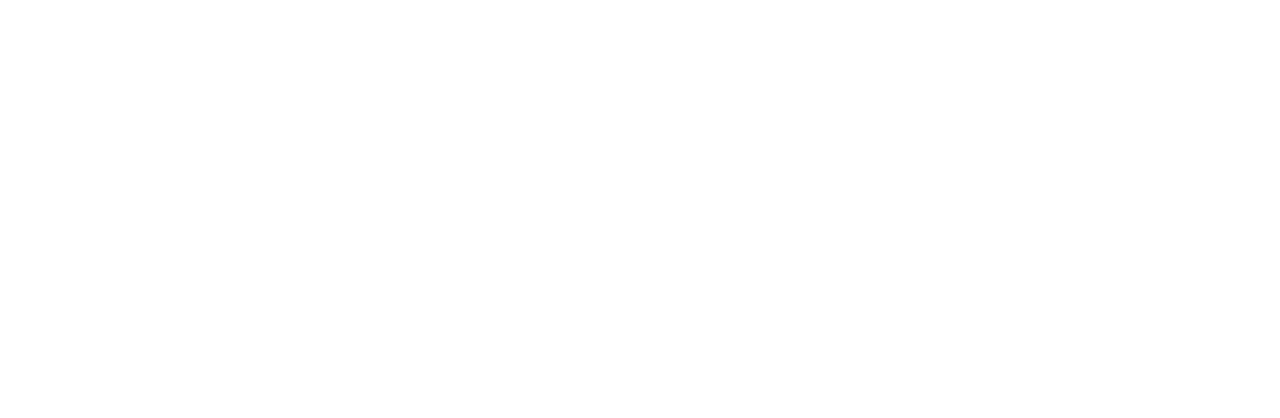
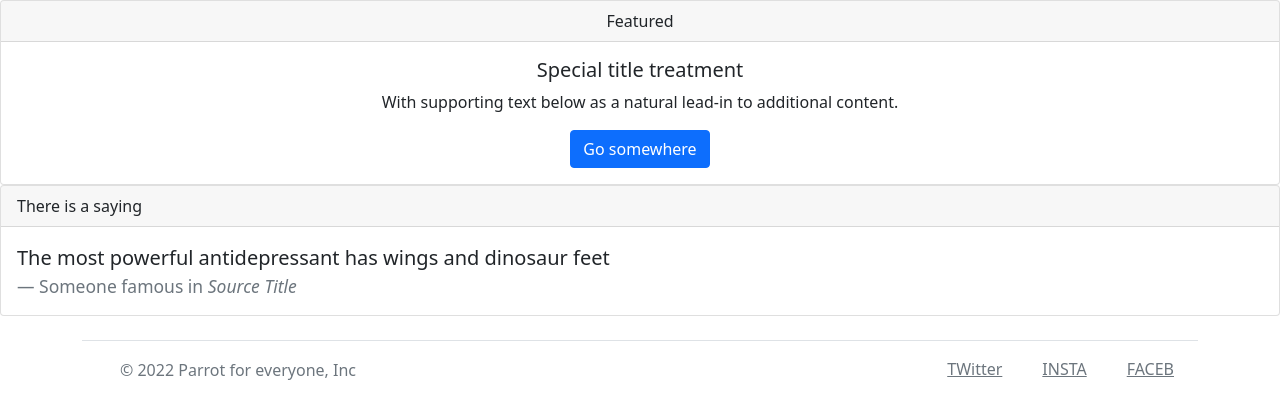
Before and after one commit to KristinePolakova/js-firstHackathon, a plain HTML site: page index.html in a window 1280 px wide. Drawn offline with nearby package versions, Linux system fonts and the light colour scheme.

Commit message:
Quote and Footer

```diff
--- a/index.html
+++ b/index.html
@@ -1,5 +1,6 @@
 <!DOCTYPE html>
 <html lang="en">
+
 <head>
   <meta charset="UTF-8" />
   <meta http-equiv="X-UA-Compatible" content="IE=edge" />
@@ -7,10 +8,62 @@
   <title>Start up</title>
   <!-- CSS only -->
   <link href="https://maxcdn.bootstrapcdn.com/font-awesome/4.4.0/css/font-awesome.min.css" rel="stylesheet">
+  <link href="https://cdn.jsdelivr.net/npm/bootstrap@5.1.3/dist/css/bootstrap.min.css" rel="stylesheet"
+    integrity="sha384-1BmE4kWBq78iYhFldvKuhfTAU6auU8tT94WrHftjDbrCEXSU1oBoqyl2QvZ6jIW3" crossorigin="anonymous">
   <link rel="stylesheet" href="css/styles.css" />
 </head>
+
 <body>
 
+  <div class="card text-center">
+    <div class="card-header">
+      Featured
+    </div>
+    <div class="card-body">
+      <h5 class="card-title">Special title treatment</h5>
+      <p class="card-text">With supporting text below as a natural lead-in to additional content.</p>
+      <a href="#" class="btn btn-primary">Go somewhere</a>
+    </div>
+  </div>
 
+  <div class="card">
+    <div class="card-header">
+      There is a saying
+    </div>
+    <div class="card-body">
+      <blockquote class="blockquote mb-0">
+        <p>The most powerful antidepressant has wings and dinosaur feet</p>
+        <footer class="blockquote-footer">Someone famous in <cite title="Source Title">Source Title</cite></footer>
+      </blockquote>
+    </div>
+  </div>
+
+  <div class="container">
+    <footer class="d-flex flex-wrap justify-content-between align-items-center py-3 my-4 border-top">
+
+      <div class="col-md-4 d-flex align-items-center">
+        <a href="#" class="mb-3 me-2 mb-md-0 text-muted text-decoration-none lh-1">
+          <svg class="bi" width="30" height="24">
+            <use xlink:href="#bootstrap" />
+          </svg>
+        </a>
+        <span class="text-muted">&copy; 2022 Parrot for everyone, Inc</span>
+      </div>
+
+      <ul class="nav col-md-4 justify-content-end list-unstyled d-flex">
+        <li class="ms-3"><a class="text-muted" href="#">TWitter<svg class="bi" width="24" height="24">
+              <use xlink:href="#twitter" />
+            </svg></a></li>
+        <li class="ms-3"><a class="text-muted" href="#">INSTA<svg class="bi" width="24" height="24">
+              <use xlink:href="#instagram" />
+            </svg></a></li>
+        <li class="ms-3"><a class="text-muted" href="#">FACEB<svg class="bi" width="24" height="24">
+              <use xlink:href="#facebook" />
+            </svg></a></li>
+      </ul>
+
+    </footer>
+  </div>
 </body>
+
 </html>
```
Lines whose indentation alone changed are shown as unchanged.
